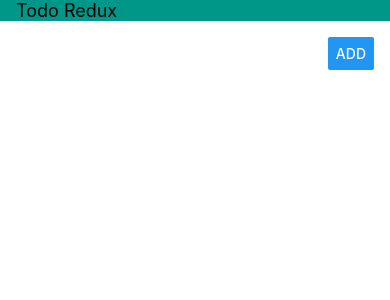
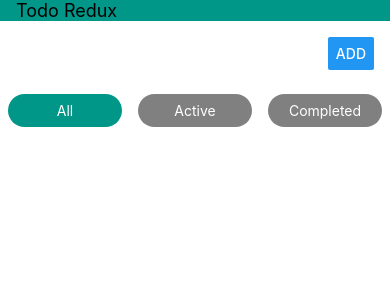
Before and after one commit to untungs/todo-redux, a React Native app: screen / in a window 390 px wide. Shown: the top 300 px of the page. Built offline with nearby package versions, Linux system fonts and the light colour scheme.

Commit message:
implement visibility filter

```diff
--- a/src/Root.js
+++ b/src/Root.js
@@ -1,7 +1,8 @@
 import React, { Component } from 'react'
 import { View, Text, StyleSheet } from 'react-native'
 import Toolbar from './components/Toolbar'
-import ConnectedTodoList from './containers/ConnectedTodoList'
+import FilterGroup from './components/FilterGroup'
+import VisibleTodoList from './containers/VisibleTodoList'
 import AddTodo from './containers/AddTodo'
 
 class Root extends Component {
@@ -10,7 +11,8 @@ class Root extends Component {
       <View style={styles.container}>
         <Toolbar title="Todo Redux" />
         <AddTodo />
-        <ConnectedTodoList />
+        <FilterGroup />
+        <VisibleTodoList />
       </View>
     )
   }
--- /dev/null
+++ b/src/components/FilterGroup.js
@@ -0,0 +1,28 @@
+import React from 'react';
+import { View, Text, StyleSheet } from 'react-native';
+import FilterButton from '../containers/FilterButton'
+
+const FilterGroup = () => (
+  <View style={styles.container}>
+    <FilterButton filter="SHOW_ALL">
+      <Text style={styles.filterText}>All</Text>
+    </FilterButton>
+    <FilterButton filter="SHOW_ACTIVE">
+      <Text style={styles.filterText}>Active</Text>
+    </FilterButton>
+    <FilterButton filter="SHOW_COMPLETED">
+      <Text style={styles.filterText}>Completed</Text>
+    </FilterButton>
+  </View>
+);
+
+const styles = StyleSheet.create({
+  container: {
+    flexDirection: 'row'
+  },
+  filterText: {
+    color: 'white'
+  }
+})
+
+export default FilterGroup;
--- /dev/null
+++ b/src/components/ToggleButton.js
@@ -0,0 +1,26 @@
+import React from 'react';
+import { TouchableOpacity, StyleSheet } from 'react-native';
+
+const ToggleButton = ({ active, children, onClick }) => {
+  return (
+    <TouchableOpacity
+      disabled={active}
+      onPress={onClick}
+      style={[styles.buttonStyle, { backgroundColor: active ? '#009688' : 'grey' }]}
+    >
+      {children}
+    </TouchableOpacity>
+  )
+}
+
+const styles = StyleSheet.create({
+  buttonStyle: {
+    flex: 1,
+    margin: 8,
+    padding: 8,
+    borderRadius: 50,
+    alignItems: 'center'
+  }
+})
+
+export default ToggleButton
--- a/src/containers/ConnectedTodoList.js
+++ /dev/null
@@ -1,22 +0,0 @@
-import { connect } from 'react-redux'
-import { toggleTodo } from '../redux/actions'
-import TodoList from '../components/TodoList'
-
-const mapStateToProps = state => ({
-  todos: state.todos
-})
-
-const mapDispatchToProps = dispatch => {
-  return {
-    onTodoClick: id => {
-      dispatch(toggleTodo(id))
-    }
-  }
-}
-
-const ConnectedTodoList = connect(
-  mapStateToProps,
-  mapDispatchToProps
-)(TodoList)
-
-export default ConnectedTodoList
--- /dev/null
+++ b/src/containers/FilterButton.js
@@ -0,0 +1,24 @@
+import { connect } from 'react-redux'
+import { setVisibilityFilter } from '../redux/actions'
+import ToggleButton from '../components/ToggleButton'
+
+const mapStateToProps = (state, ownProps) => {
+  return {
+    active: ownProps.filter === state.visibilityFilter
+  }
+}
+
+const mapDispatchToProps = (dispatch, ownProps) => {
+  return {
+    onClick: () => {
+      dispatch(setVisibilityFilter(ownProps.filter))
+    }
+  }
+}
+
+const FilterButton = connect(
+  mapStateToProps,
+  mapDispatchToProps
+)(ToggleButton)
+
+export default FilterButton
--- /dev/null
+++ b/src/containers/VisibleTodoList.js
@@ -0,0 +1,33 @@
+import { connect } from 'react-redux'
+import { toggleTodo } from '../redux/actions'
+import TodoList from '../components/TodoList'
+
+const getVisibleTodos = (todos, filter) => {
+  switch (filter) {
+    case 'SHOW_ALL':
+      return todos
+    case 'SHOW_COMPLETED':
+      return todos.filter(t => t.completed)
+    case 'SHOW_ACTIVE':
+      return todos.filter(t => !t.completed)
+  }
+}
+
+const mapStateToProps = state => ({
+  todos: getVisibleTodos(state.todos, state.visibilityFilter)
+})
+
+const mapDispatchToProps = dispatch => {
+  return {
+    onTodoClick: id => {
+      dispatch(toggleTodo(id))
+    }
+  }
+}
+
+const VisibleTodoList = connect(
+  mapStateToProps,
+  mapDispatchToProps
+)(TodoList)
+
+export default VisibleTodoList
```
